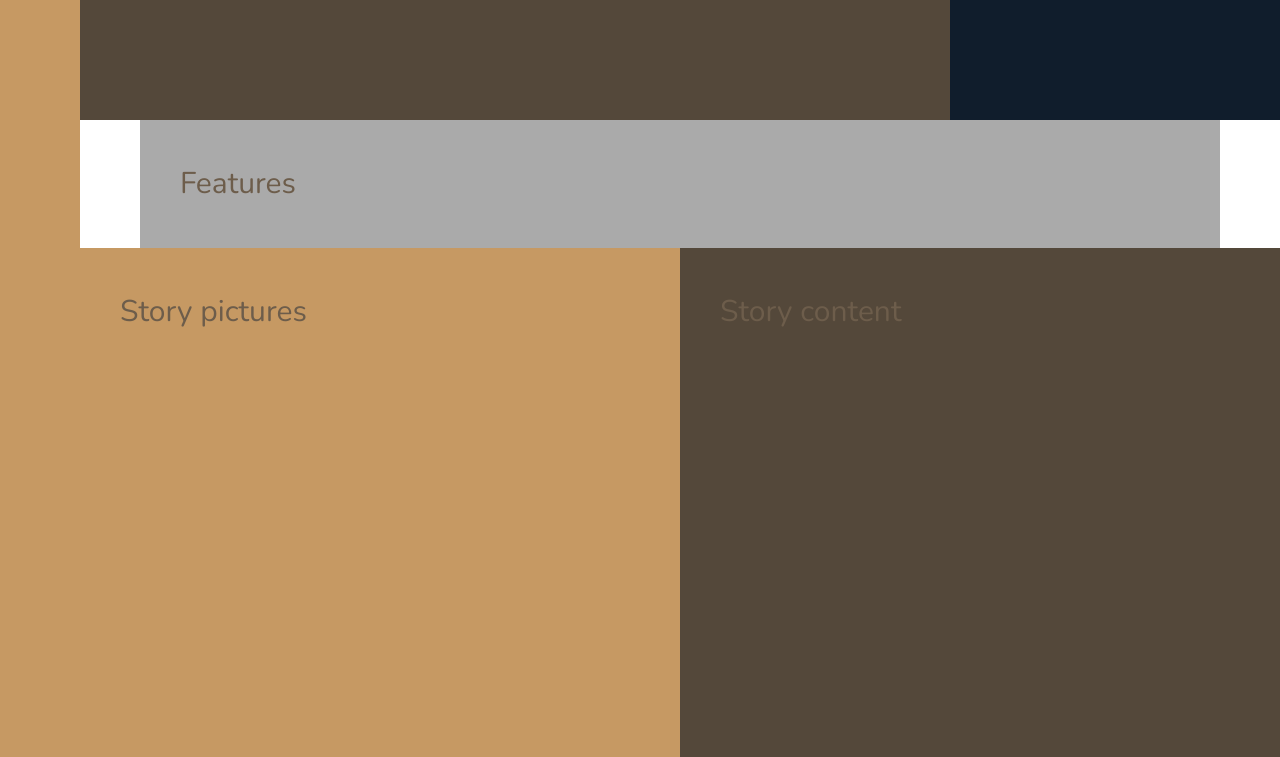
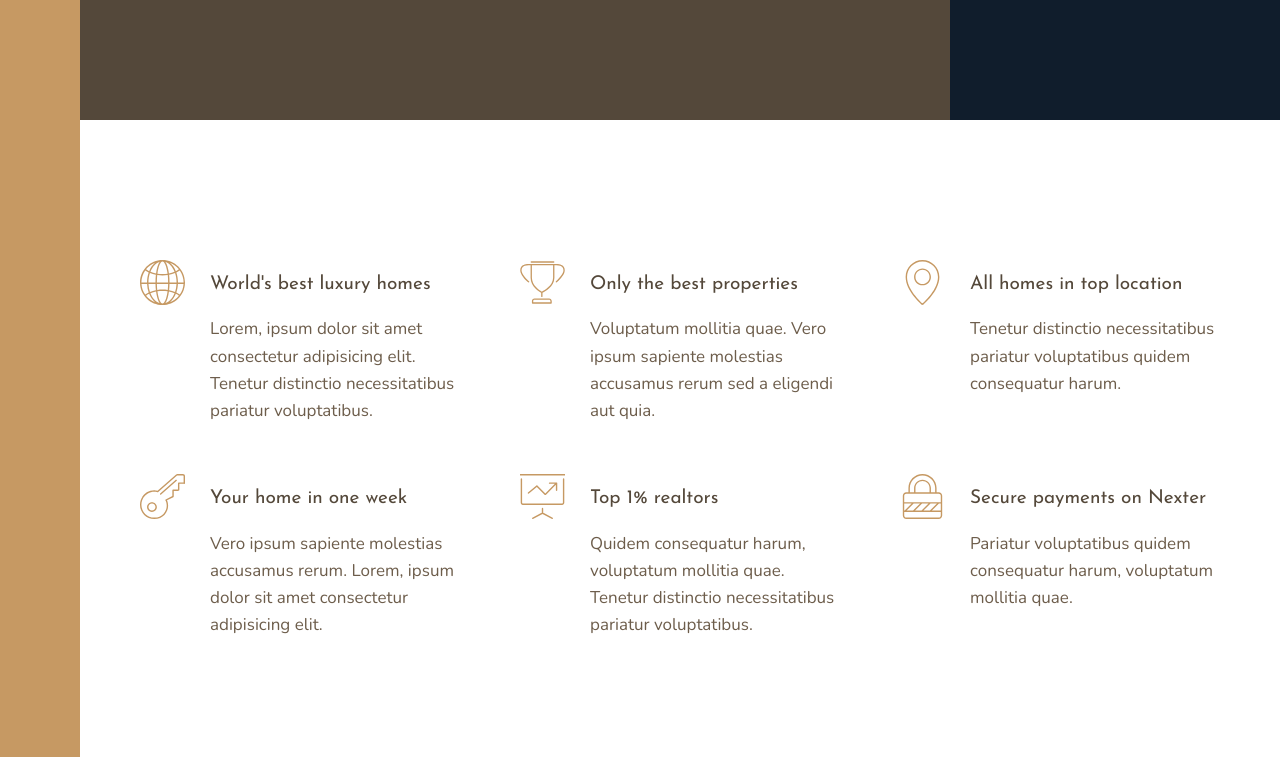
Before and after one commit to EricH77410/Nexter, a website: page index.html in a window 1280 px wide. Shown: the part 520-1277 px from the top of the page. Drawn offline with nearby package versions, Linux system fonts and the light colour scheme.

Commit message:
start styling

```diff
--- a/index.html
+++ b/index.html
@@ -24,7 +24,60 @@
         </div>
 
         <section class="features">
-            Features
+            <div class="feature">
+               <svg class="feature__icon">
+                   <use xlink:href="img/sprite.svg#icon-global"></use>
+               </svg>
+                <h4 class="heading-4 heading-4--dark">World's best luxury homes</h4>
+                <p class="feature__text">
+                    Lorem, ipsum dolor sit amet consectetur adipisicing elit. Tenetur distinctio necessitatibus pariatur voluptatibus.
+                </p>
+            </div>
+            <div class="feature">
+               <svg class="feature__icon">
+                   <use xlink:href="img/sprite.svg#icon-trophy"></use>
+               </svg>
+                <h4 class="heading-4 heading-4--dark">Only the best properties</h4>
+                <p class="feature__text">
+                    Voluptatum mollitia quae. Vero ipsum sapiente molestias accusamus rerum sed a eligendi aut quia.
+                </p>
+            </div>
+            <div class="feature">
+               <svg class="feature__icon">
+                   <use xlink:href="img/sprite.svg#icon-map-pin"></use>
+               </svg>
+                <h4 class="heading-4 heading-4--dark">All homes in top location</h4>
+                <p class="feature__text">
+                    Tenetur distinctio necessitatibus pariatur voluptatibus quidem consequatur harum.
+                </p>
+            </div>
+            <div class="feature">
+               <svg class="feature__icon">
+                   <use xlink:href="img/sprite.svg#icon-key"></use>
+               </svg>
+                <h4 class="heading-4 heading-4--dark">Your home in one week</h4>
+                <p class="feature__text">
+                   Vero ipsum sapiente molestias accusamus rerum. Lorem, ipsum dolor sit amet consectetur adipisicing elit.
+                </p>
+            </div>
+            <div class="feature">
+               <svg class="feature__icon">
+                   <use xlink:href="img/sprite.svg#icon-presentation"></use>
+               </svg>
+                <h4 class="heading-4 heading-4--dark">Top 1% realtors</h4>
+                <p class="feature__text">
+                    Quidem consequatur harum, voluptatum mollitia quae. Tenetur distinctio necessitatibus pariatur voluptatibus.
+                </p>
+            </div>
+            <div class="feature">
+               <svg class="feature__icon">
+                   <use xlink:href="img/sprite.svg#icon-lock"></use>
+               </svg>
+                <h4 class="heading-4 heading-4--dark">Secure payments on Nexter</h4>
+                <p class="feature__text">
+                    Pariatur voluptatibus quidem consequatur harum, voluptatum mollitia quae.
+                </p>
+            </div>
         </section>
 
         <div class="story__pictures">
--- a/sass/_base.scss
+++ b/sass/_base.scss
@@ -39,8 +39,4 @@ body {
     grid-template-rows: 80vh min-content 40vw repeat(3,min-content);
     grid-template-columns: [sidebar-start] 8rem [sidebar-end full-start] minmax(6rem,1fr) [center-start] repeat(8, [col-start] minmax(min-content,14rem) [col-end] ) [center-end] minmax(6rem,1fr) [full-end];
 
-    & > * {
-        padding: 40px;
-        font-size: 3rem;
-    }
 }
--- a/sass/_features.scss
+++ b/sass/_features.scss
@@ -1,4 +1,31 @@
 .features{
-    background-color: $color-grey-light-2;
     grid-column: center-start / center-end;
+
+    margin: 15rem 0;
+
+    display: grid;
+    //grid-template-columns: repeat(3, 1fr);
+    grid-template-columns: repeat(auto-fit, minmax(25rem,1fr)); // pour rendre les cellules responsives
+    grid-gap: 6rem;
+    align-items: start;
 }
+
+.feature {
+
+    display: grid;
+    grid-template-columns: min-content 1fr;
+    grid-row-gap: 1.5rem;
+    grid-column-gap: 2.5rem;
+
+    &__icon {
+        fill: $color-primary;
+        width: 4.5rem;
+        height: 4.5rem;
+        grid-row: 1 / span 2;
+        transform: translateY(-1rem); // mettre l'icon plus haut
+    }
+
+    &__text {
+        font-size: 1.7rem;
+    }
+}
--- a/sass/_typography.scss
+++ b/sass/_typography.scss
@@ -0,0 +1,24 @@
+%heading {
+    font-family: $font-display;
+    font-weight: 400;
+}
+
+.heading-1 {
+    @extend %heading;
+}
+
+.heading-2 {
+    @extend %heading;
+}
+
+.heading-3 {
+    @extend %heading;
+}
+
+.heading-4 {
+    @extend %heading;
+    font-size: 1.9rem;
+
+    &--light { color: $color-grey-light-1; }
+    &--dark { color: $color-grey-dark-1; }
+}
```
Also changed, not shown: css/style.css.
